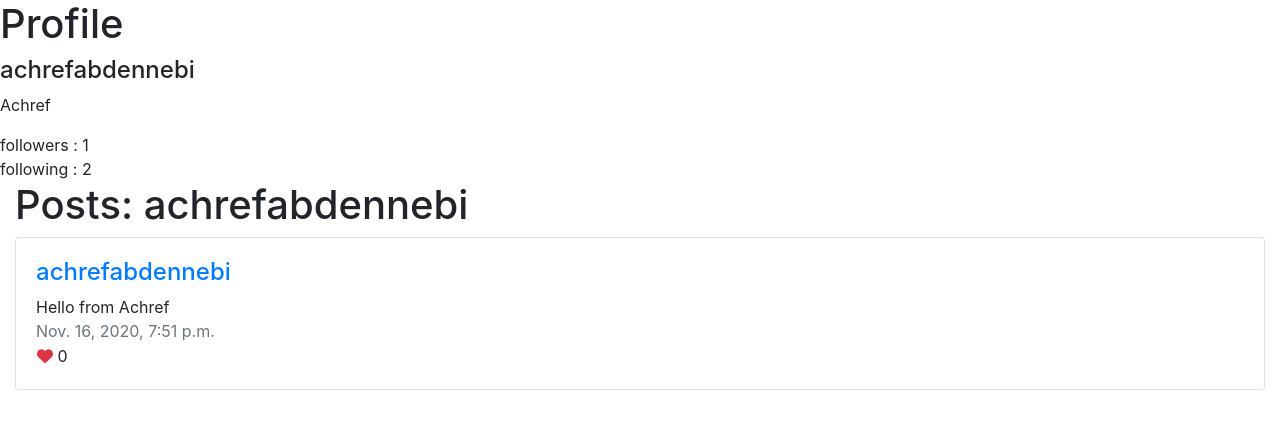
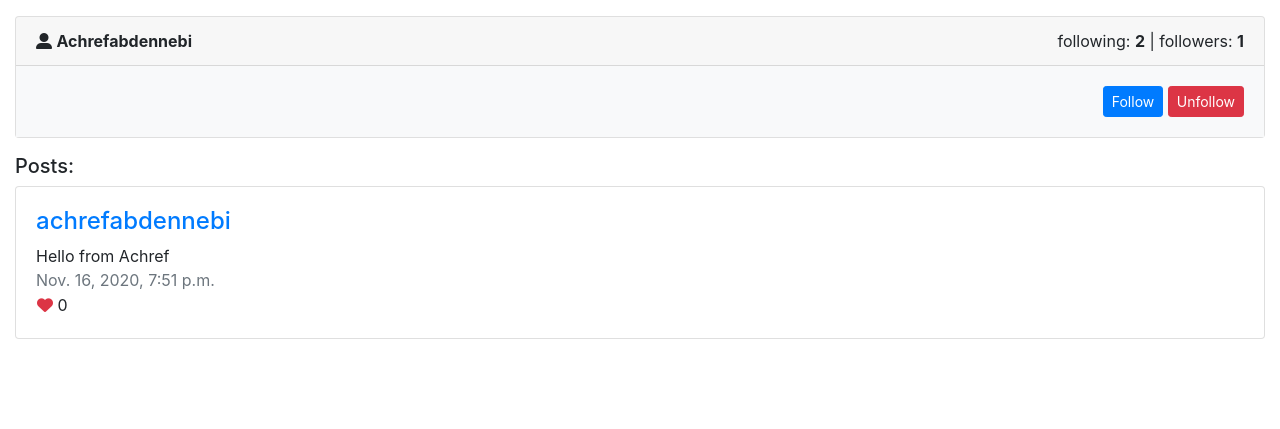
Before and after one commit to achrefabdennebi/network, a Django app: page /profile/1 in a window 1280 px wide. Shown: the part 56-485 px from the top of the page. Run offline with Django 3.2, Linux system fonts and the light colour scheme; data comes from the database, SQL or seed files in the repository; both versions use the stored data as it was after the commit; some libraries are stand-ins or nearby versions.

Commit message:
feat:improve frontend part

```diff
--- a/network/templates/network/profile.html
+++ b/network/templates/network/profile.html
@@ -1,20 +1,31 @@
 {% extends "network/layout.html" %}
 {% block body %}
-<h1>Profile</h1>
-<h4>{{ profile }}</h4>
-<p>
-    {{profile.first_name}}
-</p>
-<div>
-    <div>
-        followers : {{followers}}
-    </div>
-    <div>
-        following : {{following}}
+<div class="container-fluid mt-3">
+    <div class="card">
+        <div class="card-header">
+          <div class="float-left">
+            <i class="fas fa-user-alt"></i>
+            <span class="font-weight-bold text-capitalize">{{ profile }}</span>
+          </div>
+          <div class="float-right">
+            <div>
+                <span>following: <strong>{{following}}</strong></span> |
+                <span>followers: <strong>{{followers}}</strong></span>
+            </div>
+
+          </div>
+        </div>
+        <div class="card-body bg-light">
+        <div class="float-right">
+            <a href="#" class="btn btn-primary btn-sm">Follow</a>
+            <a href="#" class="btn btn-danger btn-sm">Unfollow</a>
+        </div>
+        </div>
     </div>
 </div>
-<div class="container-fluid">
-    <h1>Posts: {{ profile }} </h1>
+
+<div class="container-fluid mt-3">
+    <h5>Posts: </h5>
     {% for post in posts %}
     <!-- Box of list posts -->
     <div class="row mt-2">
```
Also changed, not shown: network/templates/network/index.html (+0 -29 lines), db.sqlite3.
